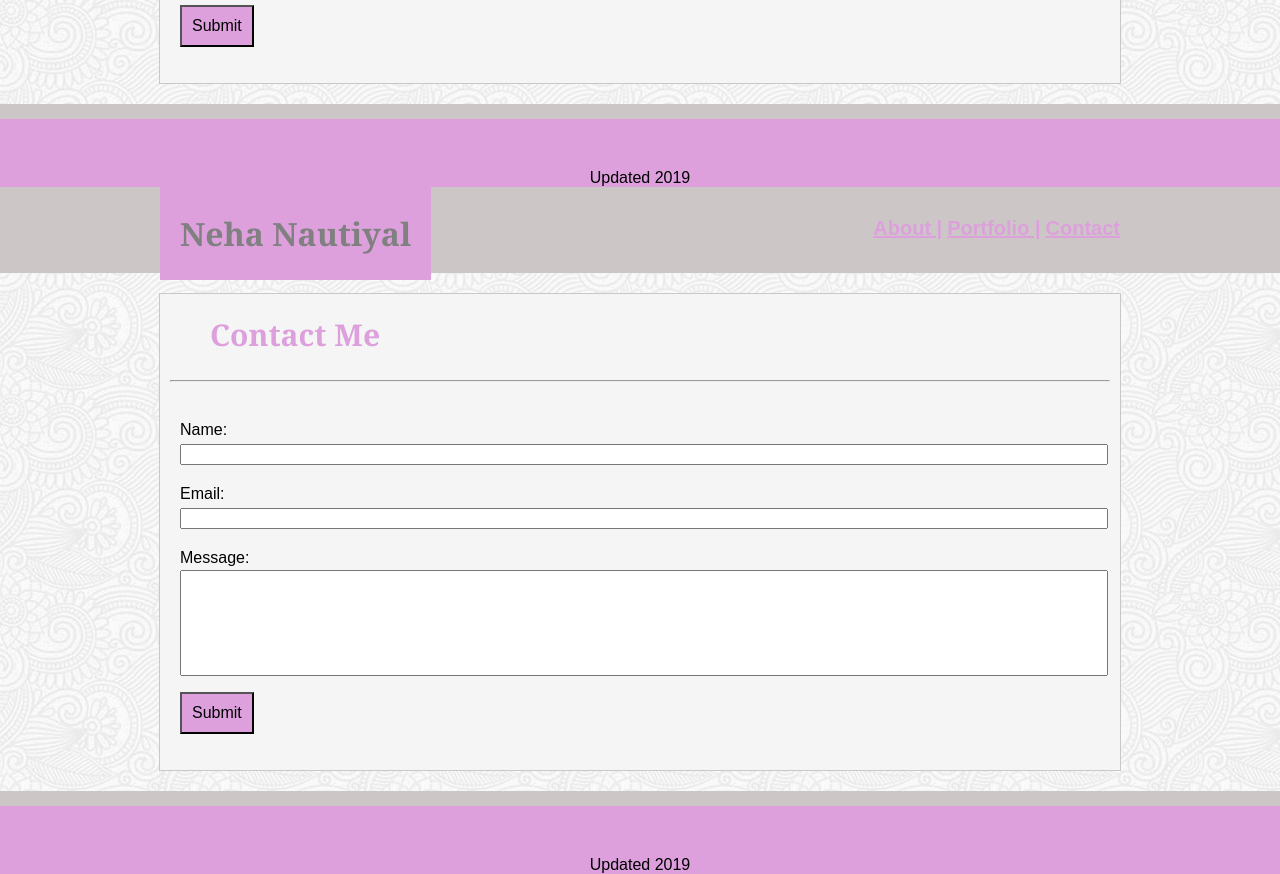
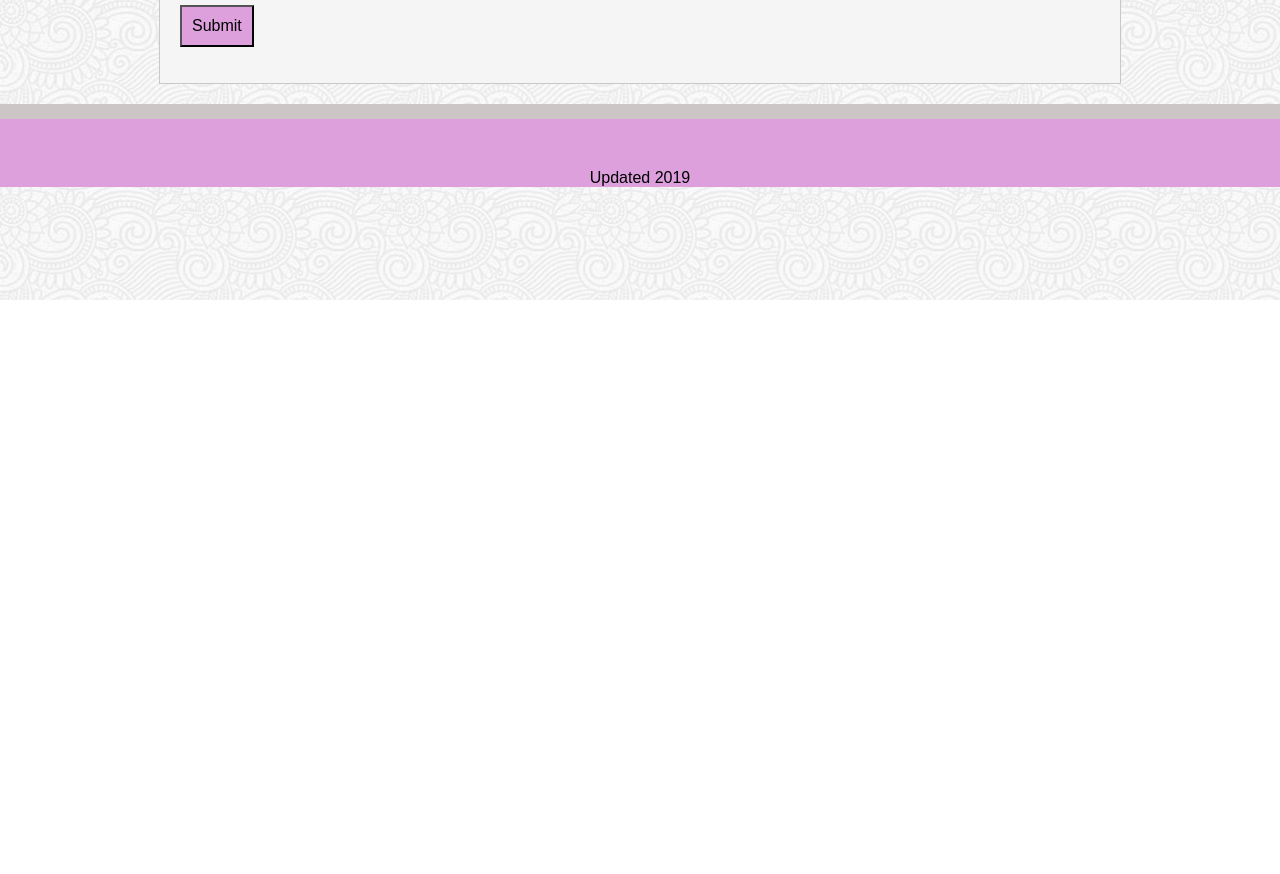
Before and after one commit to NehaNautiyal/Responsive-Portfolio, a plain HTML site: page contact.html in a window 1280 px wide. Shown: the part 500-1374 px from the top of the page. After the commit the page ends 800 px from the top, so only its background shows below. Drawn offline with Linux system fonts and the light colour scheme.

Commit message:
style changes

```diff
--- a/assets/css/style2.css
+++ b/assets/css/style2.css
@@ -168,22 +168,36 @@
     left: -235px;
   }
 
-
   @media screen and (max-width: 980px) {
 
-    .wrapper, header, .everything, .box-1, .box-2 {
+
+
+  }
+
+  /*
+  @media screen and (max-width: 980px) {
+
+    .wrapper, header, footer, .box-2, .content {
       width: 100%;
       margin: 0 auto;
     }
 
     header {
       background: plum;
+      flex-shrink: 0;
+    }
+
+    .box-2 {
+      width: 100%;
+      margin-left: 5px;
+      margin-right: 5px;
     }
 
     a:link {
       color: gray;
       padding: 10px;
       background: whitesmoke;
+      margin: 0 auto;
     }
 
     .heading-name {
@@ -192,37 +206,55 @@
       text-align: center;
     }
 
+    h1 {
+      text-align: center;
+    }
+
   }
 
   @media screen and (max-width: 768px) {
 
-    .wrapper, header, .everything, .box-1, .box-2 {
+    .wrapper, header, footer, .content {
       width: 100%;
-      margin: 0 auto;
+   margin: 0 auto;
+    }
+
+    .box-2 {
+      width: 100%;
+      margin-left: 5px;
+      margin-right: 5px;
     }
 
     a:link {
       color: gray;
       padding: 10px;
       background: whitesmoke;
+      margin: 0 auto;
     }
 
     header {
       background: plum;
+      flex-shrink: 0;
+      width: 100%;
     }
 
-    .heading-name {
+    .heading-name, footer {
       width: 100%;
       text-align: center;
     }
+
+    h1 {
+      text-align: center;
+    }
+
 
   }
 
     @media screen and (max-width: 680px) {
 
-      .wrapper, header, .everything, .box-1, .box-2 {
+      .wrapper, header, footer, .content {
         width: 100%;
-        margin: 0 auto;
+     margin: 0 auto;
       }
 
       header {
@@ -231,10 +263,16 @@
         flex-shrink: 0;
       }
 
+      .box-2, .links {
+        width: 100%;
+        margin: 5px;
+      }
+
       li, a:link {
         color: gray;
-        padding: 12.5px;
+        padding: 10px;
         background: whitesmoke;
+        margin: 0 auto;
 
       }
 
@@ -244,4 +282,9 @@
         margin-left: 70px;
       }
 
+      h1 {
+        text-align: center;
+      }
+
     }
+    */
--- a/contact.html
+++ b/contact.html
@@ -50,13 +50,13 @@
                     <p>
                         <label for="name">Name:</label>
                         <br>
-                        <input type="text" id="name" required width="940">
+                        <input type="text" id="name">
                     </p>
 
                     <p>
                         <label for="email">Email:</label>
                         <br>
-                        <input type="email" id="email" required width="940">
+                        <input type="email" id="email">
                     </p>
 
                     <p>
@@ -76,57 +76,4 @@
     </div>
 </body>
 
-
-    <div class="everything">
-
-        <header>
-            <div class="box-1">
-                <div class="heading-name">
-                    <h1>Neha Nautiyal</h1>
-                </div>
-
-                <div class="links">
-                    <ol>
-                        <li><a href="index.html" target="_blank">About |</a></li>
-                        <li><a href="portfolio.html" target="_blank">Portfolio |</a></li>
-                        <li><a href="#">Contact</a></li>
-                    </ol>
-                </div>
-            </div>
-
-        </header>
-
-        <div class="box-2">
-
-        <h2>Contact Me</h2>
-            <hr>
-
-            <div class="content">
-                <p>
-                    <label for="name">Name:</label>
-                    <br>
-                    <input type="text" id="name" required width="940">
-                </p>
-
-                <p>
-                        <label for="email">Email:</label>
-                        <br>
-                        <input type="email" id="email" required width="940">
-                </p>
-
-                <p>
-                        <label for="message">Message:</label>
-                        <br>
-                        <input type="text" id="message" required>
-                </p>
-                <p>
-                    <input class="submit-button" type="submit">
-                </p>
-            </div>
-    </div>
-</div>
-        <footer>
-            Updated 2019
-        </footer>
-</body>
 </html>
```
